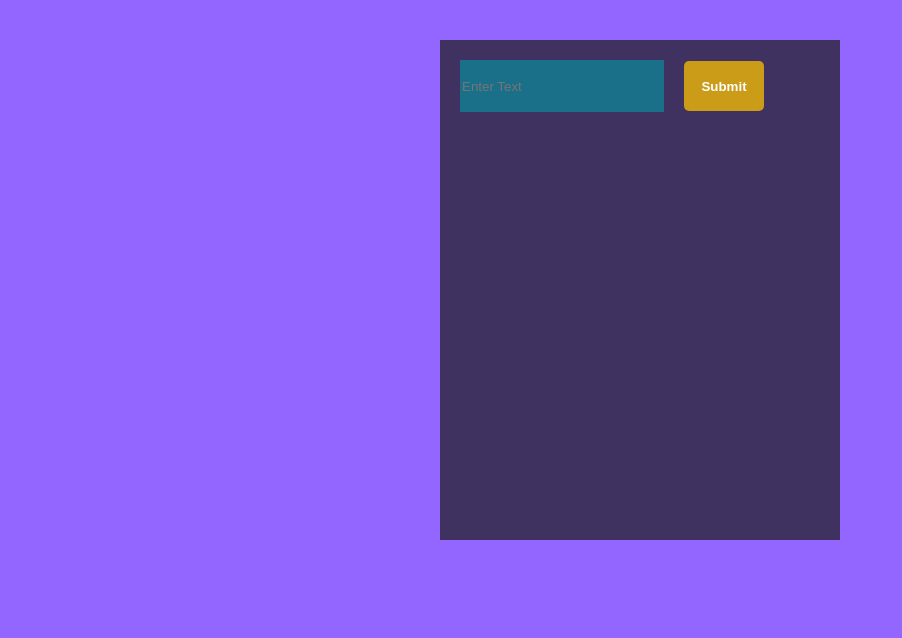
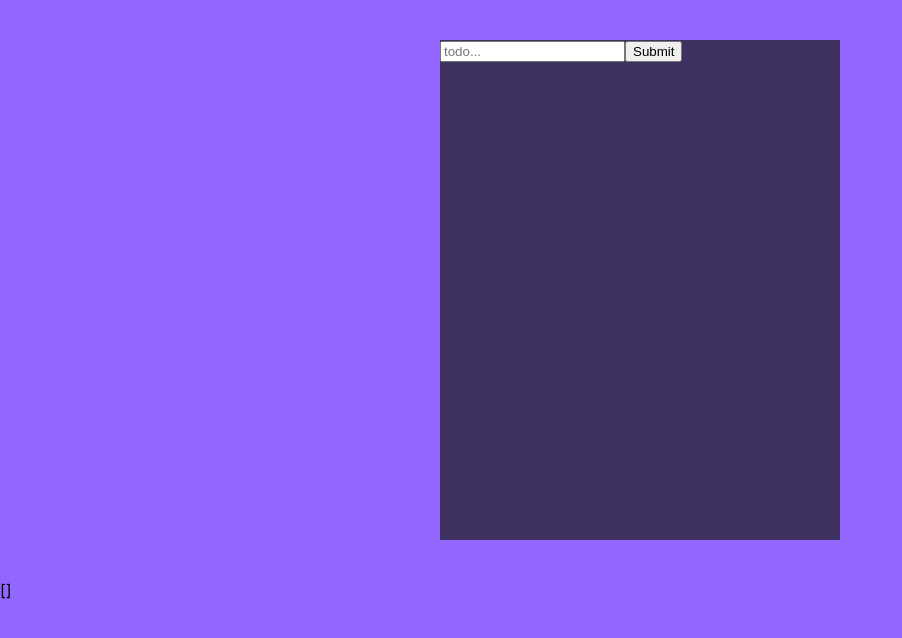
Before and after one commit to Manjukcthapa/todolist, a React (Create React App) app: page / in a window 1280 px wide. Shown: the top 638 px of the page, without its empty margins (0-902 px from the left). Built offline with nearby package versions, Linux system fonts and the light colour scheme.

Commit message:
refactor the code and able to add todo

```diff
--- a/src/App.js
+++ b/src/App.js
@@ -1,50 +1,24 @@
 import React from "react";
-import logo from "./logo.svg";
+import TodoForm from "./TodoForm";
 import "./App.css";
 
 class App extends React.Component {
-  constructor(props) {
-    super(props);
-    this.state = {
-      items: [],
-      currentItem: {
-        text: "",
-        key: "",
-      },
-    };
-    this.handleInput=this.handleInput.bind(this);
-    this.addItem=this.addItem.bind(this)
+  state = {
+    todos:[]
   }
-  handleInput(e){
+
+  addTodo = (todo) => {
+
     this.setState({
-      currentItem:{
-        text: e.target.value,
-        key: Date.now()
-      }
+      todos:[todo, ...this.state.todos]
     })
-  }
-  addItem(e){
-    e.preventDefault();
-    const newItem = this.state.currentItem;
-    console.log(newItem)
   }
   render() {
     return (
-      <div className="app">
-        <header>
-          <form id="todo-form" onSubmit={this.addItem}>
-            <input
-              className="input"
-              type="text"
-              value={this.state.currentItem.text}
-              onChange={this.handleInput}
-              placeholder="Enter Text"
-            ></input>
-            <button className="button" type="submit">
-              Submit
-            </button>
-          </form>
-        </header>
+      <div>
+        <TodoForm onSubmit={this.addTodo}/>
+        {JSON.stringify(this .state.todos)}
+       {/* {this.state.todos.map(todo =>(<div key={todo.id}></div>))} */}
       </div>
     );
   }
--- /dev/null
+++ b/src/TodoForm.js
@@ -0,0 +1,44 @@
+import React from "react";
+import shortid from "shortid"
+
+class TodoForm extends React.Component {
+  state = {
+    text: "",
+  };
+
+  handleChange = (e) => {
+    this.setState({
+      [e.target.name]: e.target.value,
+    });
+  };
+handleSubmit = (e) => {
+  e.preventDefault();
+  this.props.onSubmit({
+    id:shortid.generate(),
+    text:this.state.text,
+    complete:false
+  });
+  this.setState({
+    text:""
+  })
+
+}
+
+  render() {
+    return (
+      <div className="app">
+        <form onSubmit = {this.handleSubmit}>
+        <input
+        name="text"
+          value={this.state.text}
+          onChange={this.handleChange}
+          placeholder="todo..."
+        />
+        <button onClick={this.handleSubmit}>Submit</button>
+        </form>
+      </div>
+    );
+  }
+}
+
+export default TodoForm;
```
Also changed, not shown: package.json (+5 -4 lines), 1 other file (tests, documents, lock files or other folders).
